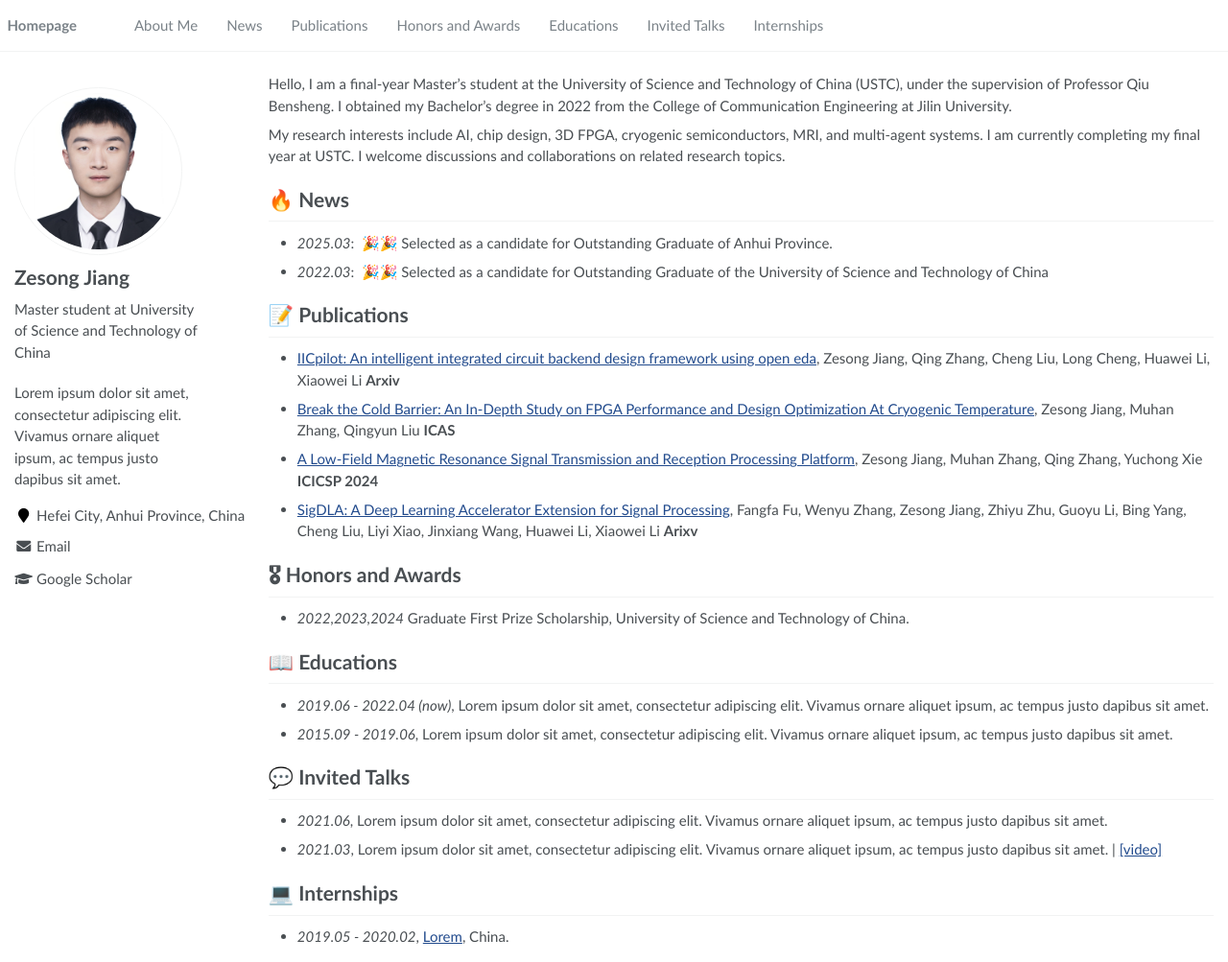
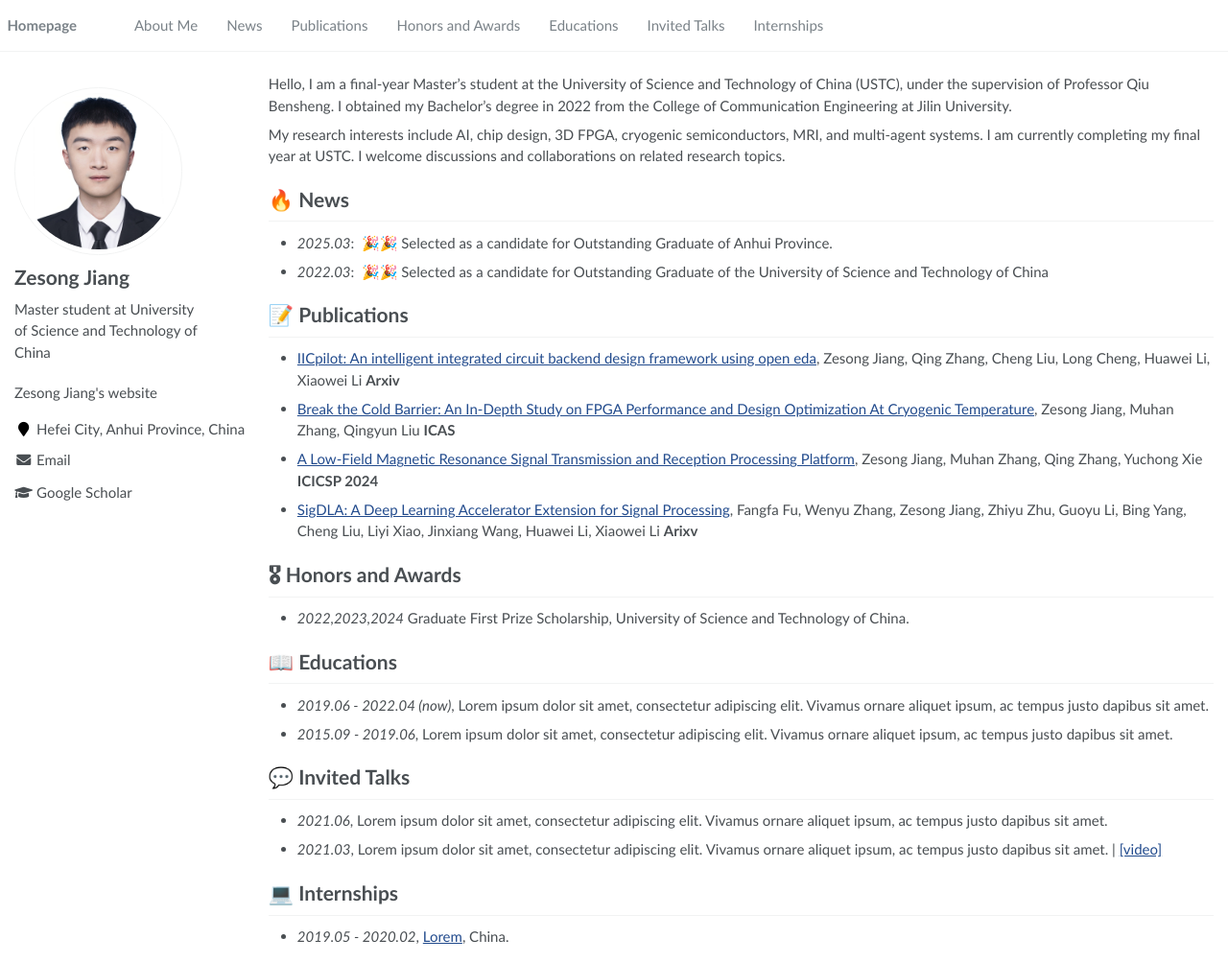
Before and after one commit to zsjiang99/luck-codeer.github.io, a Jekyll site: the page built from _pages/about.md, in a window 1280 px wide and 1003 px high. Shown: the whole window at 96% size. Built offline with Jekyll 4.4.1, drawn with Linux system fonts in a browser that asks for light colours.

Commit message:
8th change

```diff
--- a/_config.yml
+++ b/_config.yml
@@ -6,9 +6,9 @@
 # `jekyll serve`. If you change this file, please restart the server process.
 
 # Site Settings
-title                    : "Lorem ipsum"
-description              : "Lorem ipsum dolor sit amet, consectetur adipiscing elit. Vivamus ornare aliquet ipsum, ac tempus justo dapibus sit amet. "
-repository               : "RayeRen/acad-homepage.github.io"
+title                    : "Zesong Jiang"
+description              : "Zesong Jiang's website"
+repository               : "luck-codeer/luck-codeer.github.io"
 google_scholar_stats_use_cdn : true
 
 # google analytics
```
